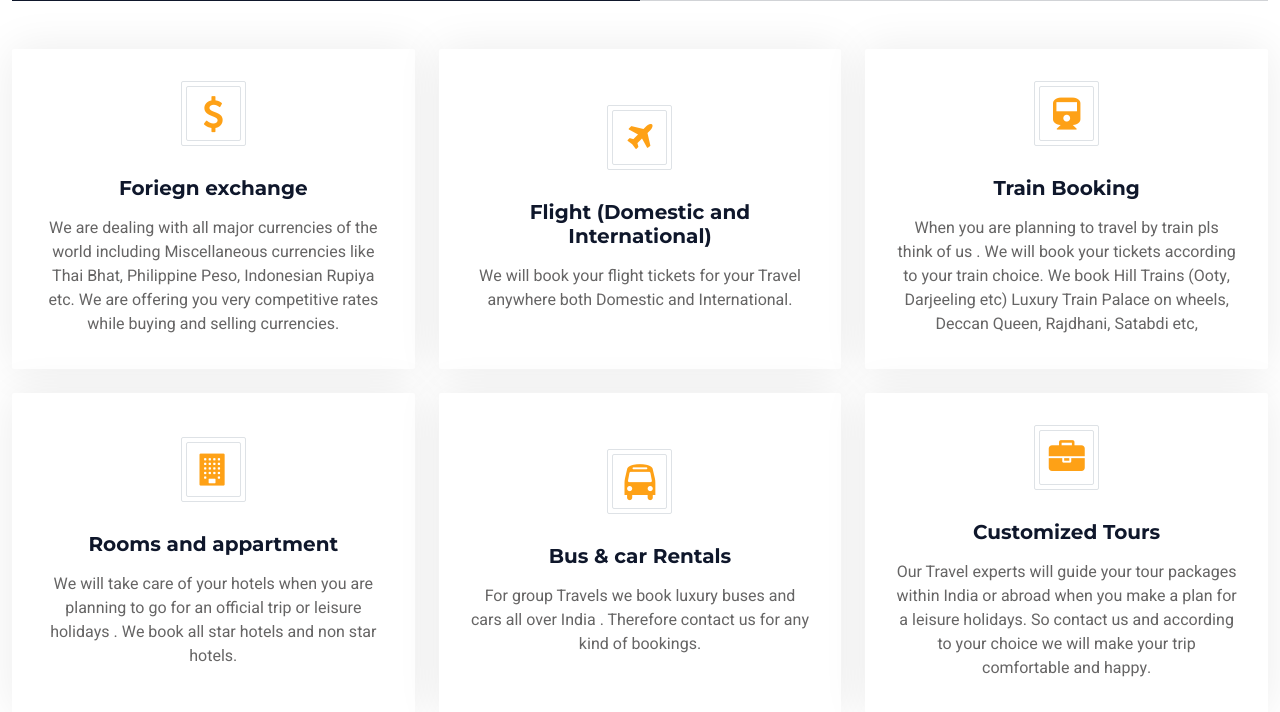
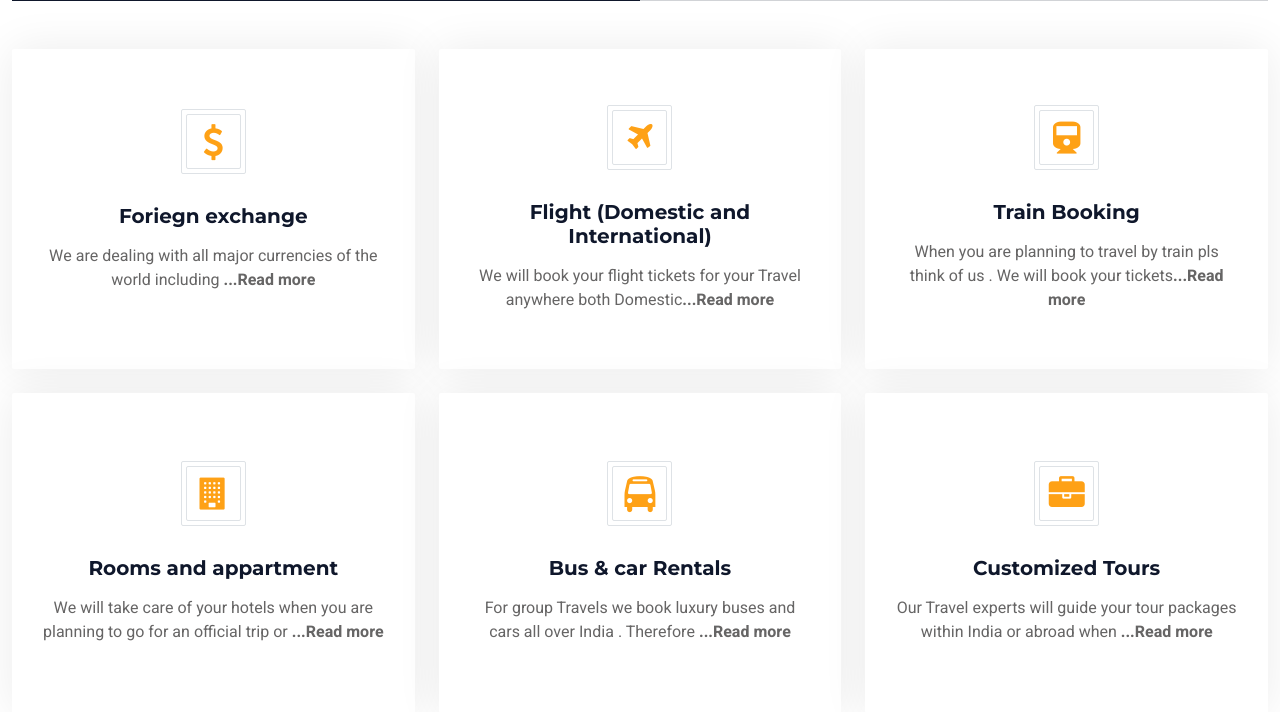
Before and after one commit to nicksdev29/forexWeb, a PHP site: page /Home.php in a window 1280 px wide. Shown: the part 2525-3237 px from the top of the page. Run offline with PHP 8.4, Linux system fonts and the light colour scheme; some libraries are stand-ins or nearby versions.

Commit message:
career page link in bnav bar

```diff
--- a/Home.php
+++ b/Home.php
@@ -431,18 +431,19 @@ Europe and African Safari etc.</p>
 
                 <div class="row g-4">
                     <div class="col-lg-4 col-md-6 wow fadeInUp" data-wow-delay="0.1s">
-                        <a class="service-item rounded" href="">
+                        <a class="service-item rounded" href="forex.php">
                             <div class="service-icon bg-transparent border rounded p-1">
                                 <div class="w-100 h-100 border rounded d-flex align-items-center justify-content-center">
                                 <i class="fa fa-dollar" style="font-size:36px"></i>
                                 </div>
                             </div>
                             <h5 class="mb-3">Foriegn exchange</h5>
-                            <p class="text-body mb-0">We are dealing with all major currencies of the world including Miscellaneous currencies like Thai Bhat, Philippine Peso, Indonesian Rupiya etc. We are offering you very competitive rates while buying and selling currencies.</p>
+                            <p class="text-body mb-0"> We are dealing with all major currencies of the world including
+                                <span id="dots"><b>...Read more</b></span><span id="more"></p></p>
                         </a>
                     </div>
                     <div class="col-lg-4 col-md-6 wow fadeInUp" data-wow-delay="0.2s">
-                        <a class="service-item rounded" href="">
+                        <a class="service-item rounded" href="Flight.php">
                             <div class="service-icon bg-transparent border rounded p-1">
                                 <div class="w-100 h-100 border rounded d-flex align-items-center justify-content-center">
                                 <i class="fa fa-plane fa-2x" aria-hidden="true"></i>
@@ -450,56 +451,57 @@ Europe and African Safari etc.</p>
                                 </div>
                             </div>
                             <h5 class="mb-3">Flight (Domestic and International)</h5>
-                            <p class="text-body mb-0">We will book your flight tickets for your Travel anywhere both Domestic and International.</p>
+                            <p class="text-body mb-0">We will book your flight tickets for your Travel anywhere both Domestic<span id="dots"><b>...Read more</b></span><span id="more"></p>
                         </a>
                     </div>
                     <div class="col-lg-4 col-md-6 wow fadeInUp" data-wow-delay="0.3s">
-                        <a class="service-item rounded" href="">
+                        <a class="service-item rounded" href="Train.php">
                             <div class="service-icon bg-transparent border rounded p-1">
                                 <div class="w-100 h-100 border rounded d-flex align-items-center justify-content-center">
                                 <i class="fa fa-train fa-2x" aria-hidden="true"></i>
                                 </div>
                             </div>
                             <h5 class="mb-3">Train Booking</h5>
-                            <p class="text-body mb-0">When you are planning to travel by train pls think of us . We will book your tickets according to your train choice. We book Hill Trains (Ooty, Darjeeling etc) Luxury Train Palace on wheels, Deccan Queen, Rajdhani, Satabdi etc,</p>
+                            <p class="text-body mb-0">When you are planning to travel by train pls think of us . We will book your tickets<span id="dots"><b>...Read more</b></span><span id="more"></p>
                         </a>
                     </div>
                     <div class="col-lg-4 col-md-6 wow fadeInUp" data-wow-delay="0.4s">
-                        <a class="service-item rounded" href="">
+                        <a class="service-item rounded" href="Hotels.php">
                             <div class="service-icon bg-transparent border rounded p-1">
                                 <div class="w-100 h-100 border rounded d-flex align-items-center justify-content-center">
                                 <i class="fa fa-building fa-2x" aria-hidden="true"></i>
                                 </div>
                             </div>
                             <h5 class="mb-3">Rooms and appartment</h5>
-                            <p class="text-body mb-0">We will take care of your hotels when you are planning to go for an official trip or leisure holidays . We book all star hotels and non star hotels.</p>
+                            <p class="text-body mb-0">We will take care of your hotels when you are planning to go for an official trip or <span id="dots"><b>...Read more</b></span><span id="more"></p>
                         </a>
                     </div>
                     <div class="col-lg-4 col-md-6 wow fadeInUp" data-wow-delay="0.5s">
-                        <a class="service-item rounded" href="">
+                        <a class="service-item rounded" href="BUS AND CAR RENTALS.php">
                             <div class="service-icon bg-transparent border rounded p-1">
                                 <div class="w-100 h-100 border rounded d-flex align-items-center justify-content-center">
                                 <i class="fa fa-bus" style="font-size:36px"></i>
                                 </div>
                             </div>
                             <h5 class="mb-3">Bus & car Rentals</h5>
-                            <p class="text-body mb-0">For group Travels we book luxury buses and cars all over India . Therefore contact us for any kind of bookings.</p>
+                            <p class="text-body mb-0">For group Travels we book luxury buses and cars all over India . Therefore <span id="dots"><b>...Read more</b></span><span id="more"></p>
                         </a>
                     </div>
                     <div class="col-lg-4 col-md-6 wow fadeInUp" data-wow-delay="0.6s">
-                        <a class="service-item rounded" href="">
+                        <a class="service-item rounded" href="CUSTOMISED TOURS.php">
                             <div class="service-icon bg-transparent border rounded p-1">
                                 <div class="w-100 h-100 border rounded d-flex align-items-center justify-content-center">
                                 <i class="fa fa-briefcase" style="font-size:36px"></i>
                                 </div>
                             </div>
                             <h5 class="mb-3">Customized Tours</h5>
-                            <p class="text-body mb-0">Our Travel experts will guide your tour packages within India or abroad when you make a plan for a leisure holidays. So contact us and according to your choice we will make your trip comfortable and happy.</p>
+                            <p class="text-body mb-0">Our Travel experts will guide your tour packages within India or abroad when <span id="dots"><b>...Read more</b></span><span id="more"></p>
                         </a>
                     </div>
                 </div>
             </div>
         </div>
+
         <!-- Service End -->
 
 
--- a/header.php
+++ b/header.php
@@ -89,7 +89,7 @@
                                     <a href="#" class="nav-link dropdown-toggle" data-bs-toggle="dropdown">Travel</a>
                                     <div class="dropdown-menu rounded-0 m-0">
                                         <a href="Holidays.php" class="dropdown-item">Holidays</a>
-                                        <a href="career.php" class="dropdown-item">Career</a>
+
                                         <a href="Short break.php" class="dropdown-item">Short Break</a>
                                         <a href="Flight.php" class="dropdown-item">Flight</a>
                                         <a href="Hotels.php" class="dropdown-item">Hotel</a>
@@ -116,6 +116,8 @@
                                    </div>
                                 </div>---->
                                 <a href="contact.php" class="nav-item nav-link">Contact Us</a>
+
+                                <a href="career.php" class="nav-item nav-link">Career</a>
                                 <a href="login.php" class="btn btn-primary rounded-0 py-4 px-md-5 d-none d-lg-block">Login | Registration<i class="fa fa-arrow-right ms-3"></i></a>
                         </div>
                     </nav>
```
